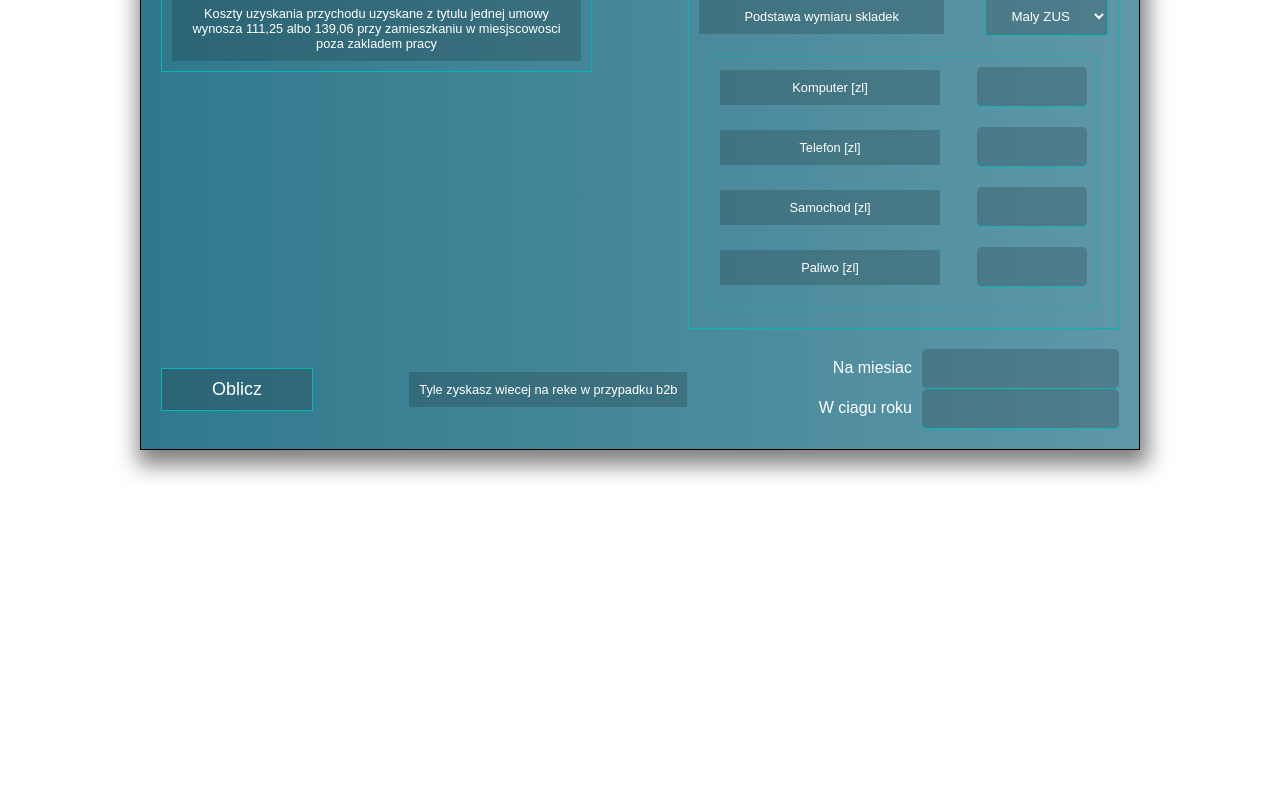
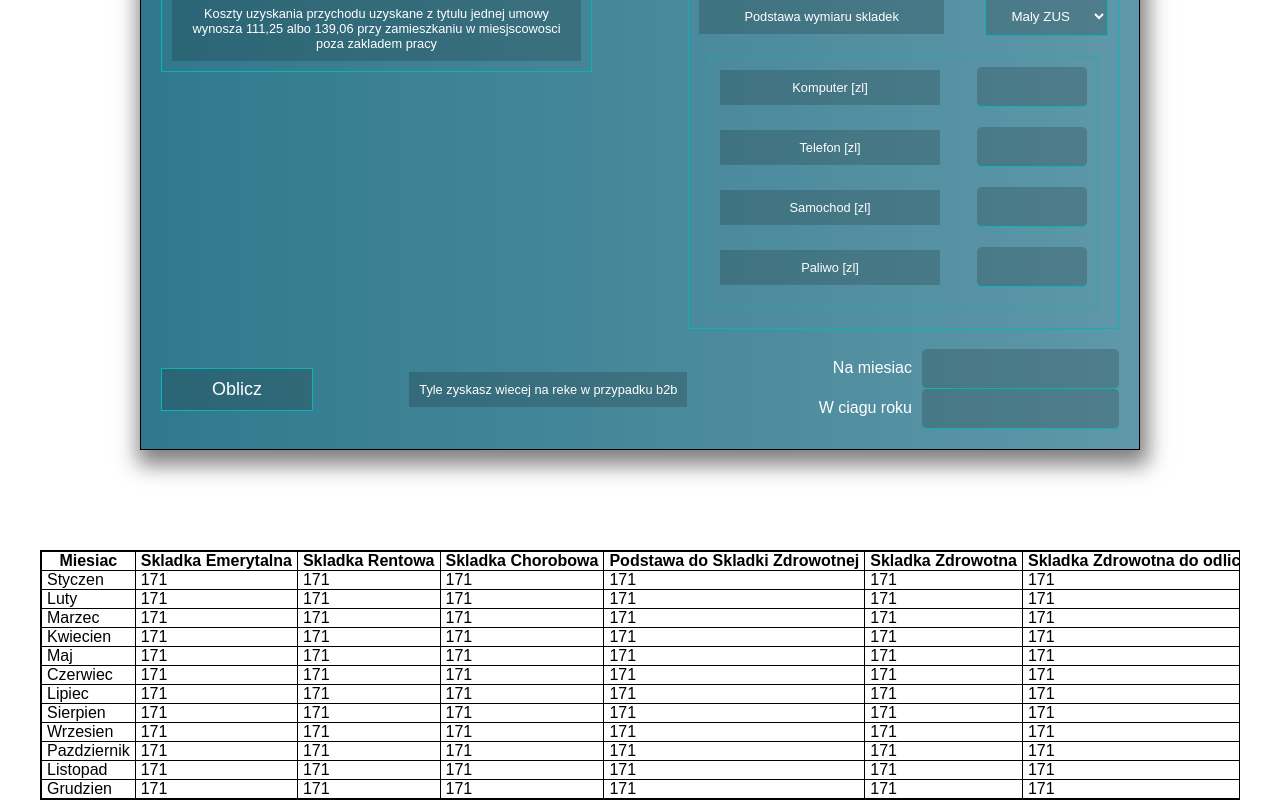
Before and after one commit to Placekkk/Kalkulator-B2B, a React (Create React App) app in the folder my-app/: page / in a window 1280 px wide. Shown: the part 314-1114 px from the top of the page. Before the commit the page ends 800 px from the top, so only its background shows below. Built offline with nearby package versions, Linux system fonts and the light colour scheme.

Commit message:
table and advanced holder

```diff
--- a/my-app/src/App.css
+++ b/my-app/src/App.css
@@ -1 +1,2 @@
 @import "PartialCss/MainCalc.css";
+@import "PartialCss/YearlyIncomeTable.css";
--- a/my-app/src/App.js
+++ b/my-app/src/App.js
@@ -1,15 +1,17 @@
 import React from 'react';
 import './App.css';
 import MainCalc from "./Components/MainCalc";
+import YearlyIncomeTable from "./Components/YearlyIncomeTable";
 
 class App extends React.Component {
   render() {
     return (
 
-      <MainCalc/>
+        <div>
+          <MainCalc/>
+          <YearlyIncomeTable/>
 
-
-
+        </div>
     );
   }
 }
--- /dev/null
+++ b/my-app/src/Components/YearlyIncomeTable.jsx
@@ -0,0 +1,84 @@
+import React from 'react';
+
+class TableRowBasic extends React.Component{
+    render() {
+        return (
+            <tr>
+                <td>{this.props.month}</td>
+                <td>{this.props.result / 2}</td>
+                <td>{this.props.result / 2}</td>
+                <td>{this.props.result / 2}</td>
+                <td>{this.props.result / 2}</td>
+                <td>{this.props.result / 2}</td>
+                <td>{this.props.result / 2}</td>
+                <td>{this.props.result / 2}</td>
+                <td>{this.props.result / 2}</td>
+                <td>{this.props.result / 2}</td>
+                <td>{this.props.result / 2}</td>
+                <td>{this.props.result / 2}</td>
+                <td>{this.props.result / 2}</td>
+                <td>{this.props.result / 2}</td>
+                <td>{this.props.result / 2}</td>
+            </tr>
+        );
+    }
+}
+
+class YearlyIncomeTable extends React.Component {
+    constructor(props) {
+        super(props);
+        this.state =  {
+            result: 300,
+        }
+    }
+
+    render() {
+        return (
+
+
+            <div className={'advanced-holder'}>
+                <table>
+
+                    <thead>
+                        <th>Miesiac</th>
+                        <th>Skladka Emerytalna</th>
+                        <th>Skladka Rentowa</th>
+                        <th>Skladka Chorobowa</th>
+                        <th>Podstawa do Skladki Zdrowotnej</th>
+                        <th>Skladka Zdrowotna</th>
+                        <th>Skladka Zdrowotna do odliczenia</th>
+                        <th>Koszty uzyskania przychodu</th>
+                        <th>Podstawa do opodatkowania</th>
+                        <th>Podatek dochodowy</th>
+                        <th>Zaliczka na podatek dochodowy</th>
+                        <th>Kwota Brutto</th>
+                        <th>Kwota Netto</th>
+                        <th>Kwota Brutto sum</th>
+                        <th>Podstawa do opodatkowania sum</th>
+                    </thead>
+
+                    <tbody>
+                        <TableRowBasic month={'Styczen'} result={342}/>
+                        <TableRowBasic month={'Luty'} result={342}/>
+                        <TableRowBasic month={'Marzec'} result={342}/>
+                        <TableRowBasic month={'Kwiecien'} result={342}/>
+                        <TableRowBasic month={'Maj'} result={342}/>
+                        <TableRowBasic month={'Czerwiec'} result={342}/>
+                        <TableRowBasic month={'Lipiec'} result={342}/>
+                        <TableRowBasic month={'Sierpien'} result={342}/>
+                        <TableRowBasic month={'Wrzesien'} result={342}/>
+                        <TableRowBasic month={'Pazdziernik'} result={342}/>
+                        <TableRowBasic month={'Listopad'} result={342}/>
+                        <TableRowBasic month={'Grudzien'} result={342}/>
+                    </tbody>
+                </table>
+            </div>
+
+
+
+
+        );
+    }
+}
+
+export default YearlyIncomeTable;
--- /dev/null
+++ b/my-app/src/PartialCss/YearlyIncomeTable.css
@@ -0,0 +1,26 @@
+* {
+    box-sizing: border-box;
+    margin: 0;
+    padding: 0;
+    font-family: sans-serif;
+}
+
+table {
+    display: block;
+    border-collapse: collapse;
+    border: 1px solid black;
+    widtH: 1200px;
+    margin: 0 auto;
+    overflow-x: auto;
+    white-space: nowrap;
+}
+
+th, td {
+    border: 1px solid black;
+    width: 100px;
+    padding: 0 5px 0 5px;
+}
+
+.advanced-holder {
+    margin-top: 100px;
+}
```
